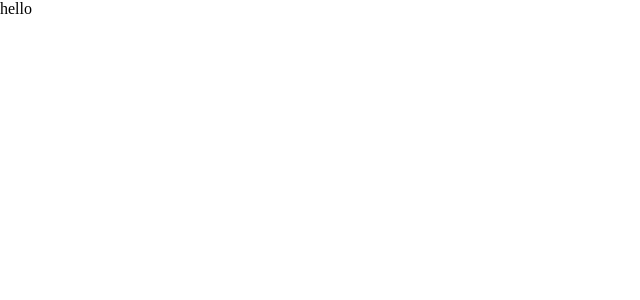
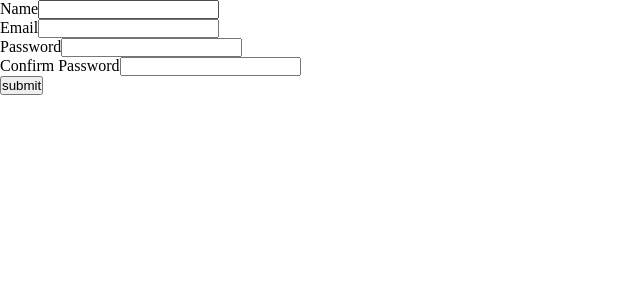
Before and after one commit to ConnectX-IIIT/connectx-frontend, a React (Create React App) app: page /signup in a window 1280 px wide. Shown: the top 300 px of the page, without its empty margins (0-640 px from the left). Built offline with nearby package versions, Linux system fonts and the light colour scheme.

Commit message:
added the forminput tag

```diff
--- a/src/components/SignUp.js
+++ b/src/components/SignUp.js
@@ -1,8 +1,59 @@
-import React from "react";
+import React, { useState } from "react";
+import FormInput from "./signUpCompontents/FormInput";
 import "../styles/Signup/SignUp.css";
 
 function SignUp() {
-  return <div>hello</div>;
+  const [userRegistration, setUserRegistration] = useState({
+    name: "",
+    email: "",
+    password: "",
+    confirmPassword: "",
+  });
+
+  const handleInput = (e) => {
+    const name = e.target.name;
+    const value = e.target.value;
+    setUserRegistration({ ...userRegistration, [name]: value });
+  };
+
+  const handleSubmit = (e) => {
+    e.preventDefault();
+    console.log(userRegistration);
+  };
+
+  return (
+    <form action="" onSubmit={handleSubmit}>
+      <FormInput
+        inputType="text"
+        inputName="name"
+        inputValue={userRegistration.name}
+        lableContent="Name"
+        onChangeFunction={handleInput}
+      />
+      <FormInput
+        inputType="email"
+        inputName="email"
+        inputValue={userRegistration.email}
+        lableContent="Email"
+        onChangeFunction={handleInput}
+      />
+      <FormInput
+        inputType="password"
+        inputName="password"
+        inputValue={userRegistration.password}
+        lableContent="Password"
+        onChangeFunction={handleInput}
+      />
+      <FormInput
+        inputType="password"
+        inputName="confirmPassword"
+        inputValue={userRegistration.confirmPassword}
+        lableContent="Confirm Password"
+        onChangeFunction={handleInput}
+      />
+      <button type="submit">submit</button>
+    </form>
+  );
 }
 
 export default SignUp;
--- /dev/null
+++ b/src/components/signUpCompontents/FormInput.js
@@ -0,0 +1,25 @@
+import React from "react";
+import "../../styles/Signup/FormInput.css";
+
+function FormInput({
+  inputType,
+  inputName,
+  inputValue,
+  lableContent,
+  onChangeFunction,
+}) {
+  return (
+    <div>
+      <label htmlFor={inputName}>{lableContent}</label>
+      <input
+        type={inputType}
+        name={inputName}
+        id={inputName}
+        value={inputValue}
+        onChange={onChangeFunction}
+      />
+    </div>
+  );
+}
+
+export default FormInput;
```
Also changed, not shown: src/styles/Signup/FormInput.css (added).
